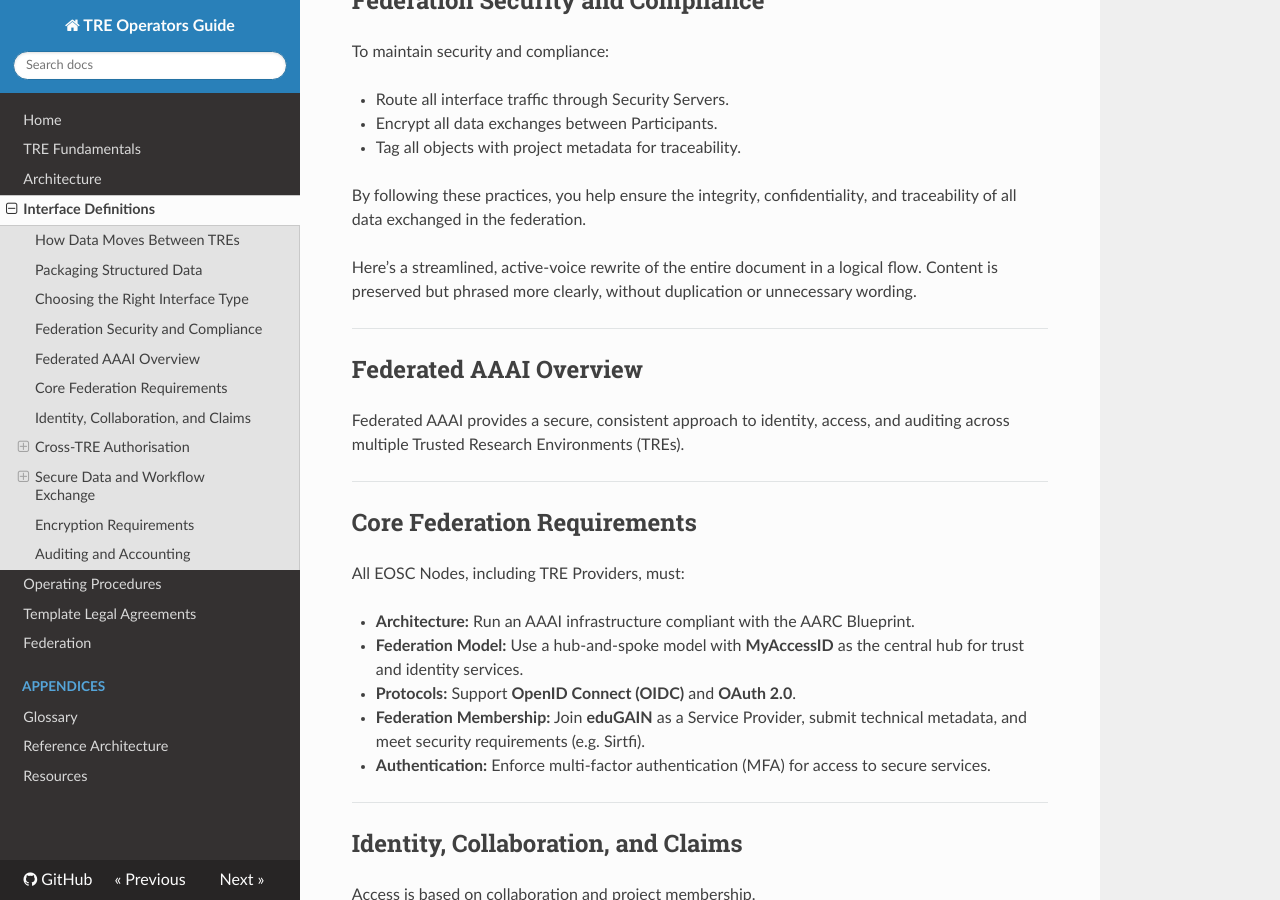
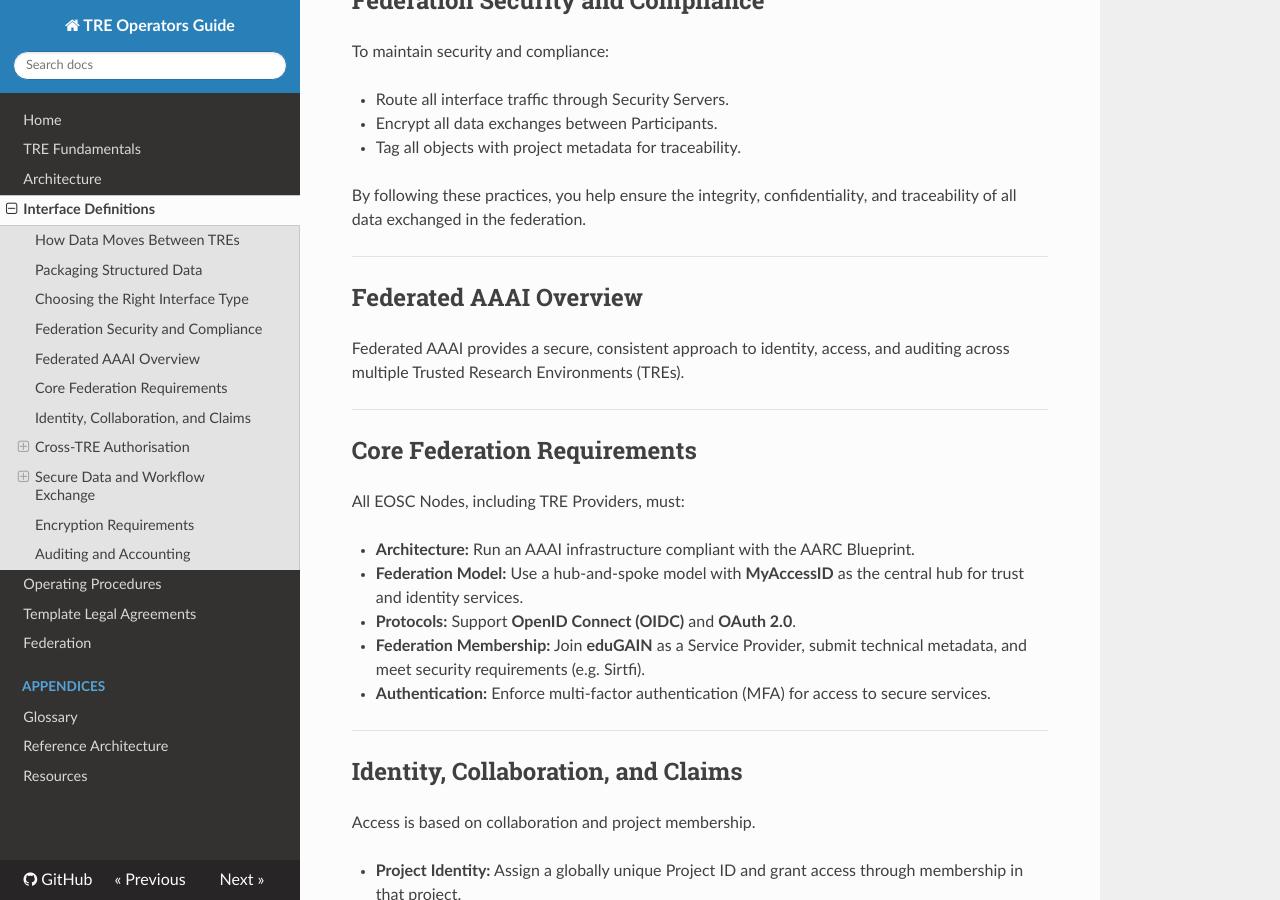
Before and after one commit to unioslo/tre-operators-docs, an MkDocs documentation site: the page built from docs/modules/interfaces/index.md, in a window 1280 px wide and 900 px high, scrolled down 1460 px. Built offline with MkDocs 1.6.1, drawn with Linux system fonts in a browser that asks for light colours; nearby versions of some CDN libraries.

Commit message:
Refactor document for clarity and logical flow

```diff
--- a/docs/modules/interfaces/index.md
+++ b/docs/modules/interfaces/index.md
@@ -57,8 +57,6 @@ To maintain security and compliance:
 - Tag all objects with project metadata for traceability.
 
 By following these practices, you help ensure the integrity, confidentiality, and traceability of all data exchanged in the federation.
-
-Here’s a streamlined, active-voice rewrite of the entire document in a logical flow. Content is preserved but phrased more clearly, without duplication or unnecessary wording.
 
 ---
 
```
